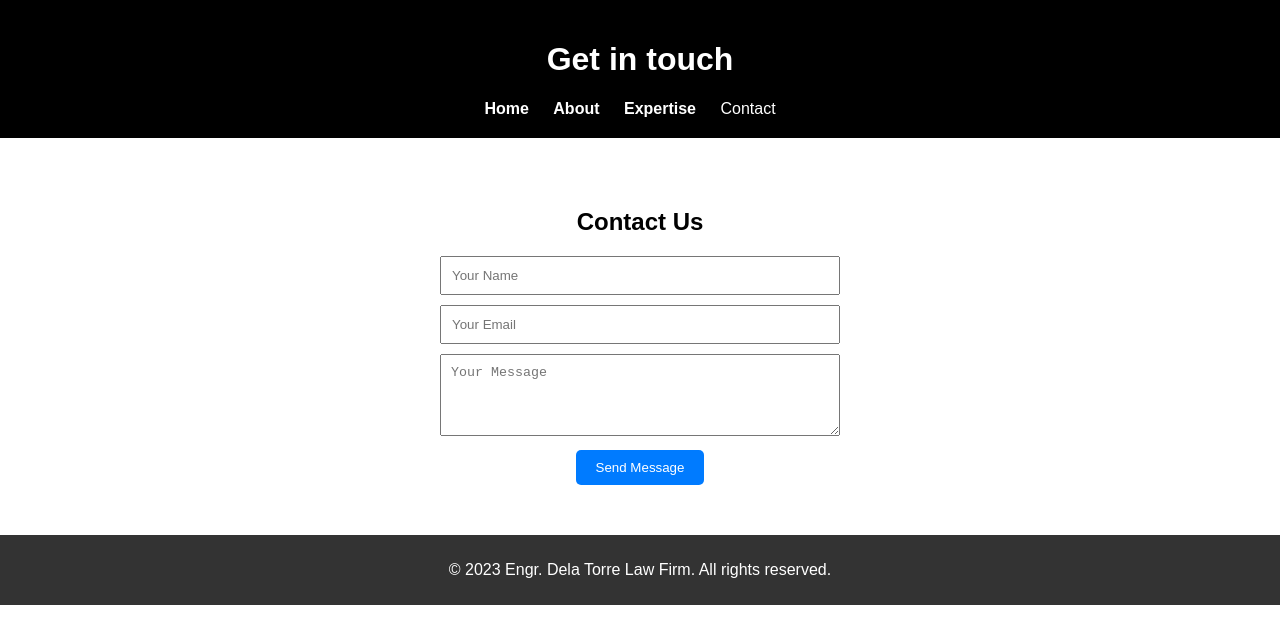
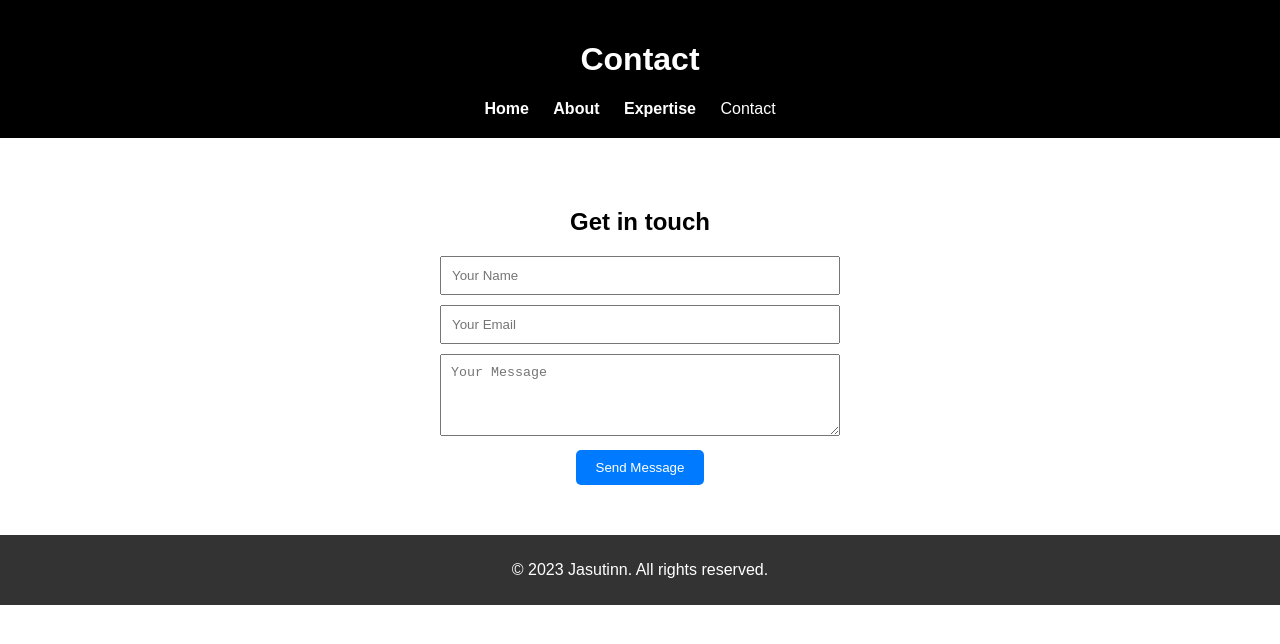
Before and after one commit to Jasutinn/jasutinn.github.io, a plain HTML site: page contact.html in a window 1280 px wide. Drawn offline with Linux system fonts and the light colour scheme.

Commit message:
contact.html

```diff
--- a/contact.html
+++ b/contact.html
@@ -75,7 +75,7 @@
 </head>
 <body>
     <header>
-        <h1>Get in touch</h1>
+        <h1>Contact</h1>
         <nav>
             <ul>
                 <li><a href="https://jasutinn.github.io">Home</a></li>
@@ -88,7 +88,7 @@
 
     <section id="contact">
         <div class="contact-form">
-            <h2>Contact Us</h2>
+            <h2>Get in touch</h2>
             <form action="https://jasutinn.github.io/contact.php" method="post" enctype="text/plain">
                 <input type="text" name="name" placeholder="Your Name" class="form-input" required>
                 <input type="email" name="email" placeholder="Your Email" class="form-input" required>
@@ -99,7 +99,7 @@
     </section>
 
     <footer>
-        <p>&copy; 2023 Engr. Dela Torre Law Firm. All rights reserved.</p>
+        <p>&copy; 2023 Jasutinn. All rights reserved.</p>
     </footer>
 </body>
 </html>
```
